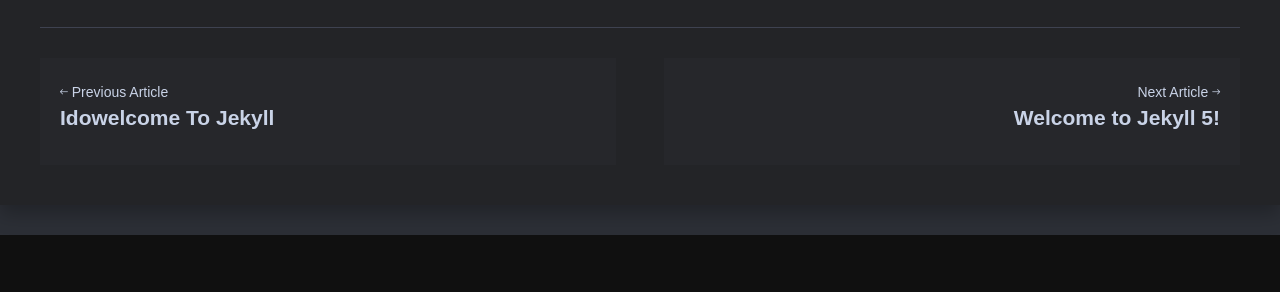
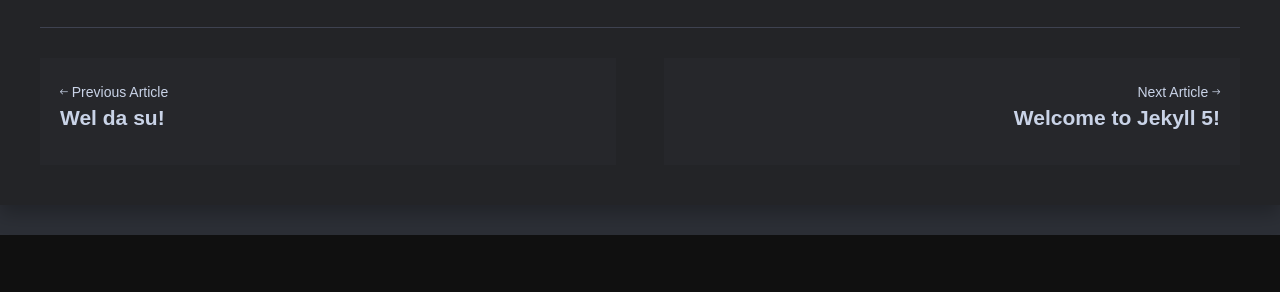
Before and after one commit to innowebka/34, a Jekyll site: the page built from _posts/2018-05-29-welcome-to-jekyll.markdown, in a window 1280 px wide. Shown: the part 1491-1783 px from the top of the page. Built offline with Jekyll 4.4.1, drawn with Linux system fonts in a browser that asks for light colours; nearby versions of some CDN libraries; library files that are not in the unit come from our copies; comment, search, counter and statistics services are not loaded.

Commit message:
Update 2018-05-29-idowelcome-to-jekyll.markdown

```diff
--- a/_posts/2018-05-29-idowelcome-to-jekyll.markdown
+++ b/_posts/2018-05-29-idowelcome-to-jekyll.markdown
@@ -1,5 +1,6 @@
 ---
 layout: post
+title:  "Wel da su!"
 date:   2018-05-29 18:05:55 +0300
 image:  11.jpg
 tags:   [Jek]
```
